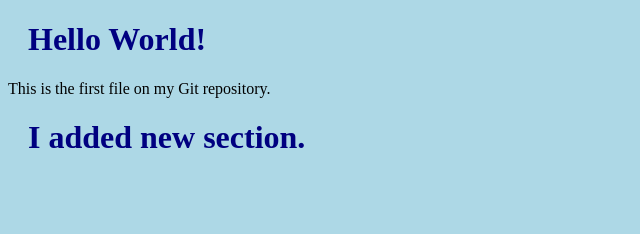
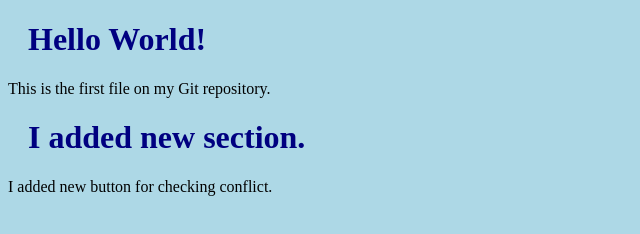
Before and after one commit to 5shine1/test, a plain HTML site: page index.html in a window 1280 px wide. Shown: the whole page, without its empty margins (0-640 px from the left). Drawn offline with Linux system fonts and the light colour scheme.

Commit message:
updated:index.html P tag

```diff
--- a/index.html
+++ b/index.html
@@ -8,5 +8,6 @@
     <h1>Hello World!</h1>
     <p>This is the first file on my Git repository.</p>
 		<a><h1>I added new section.</h1></a>
+		<p>I added new button for checking conflict.</p>
   </body>
 </html>
```
